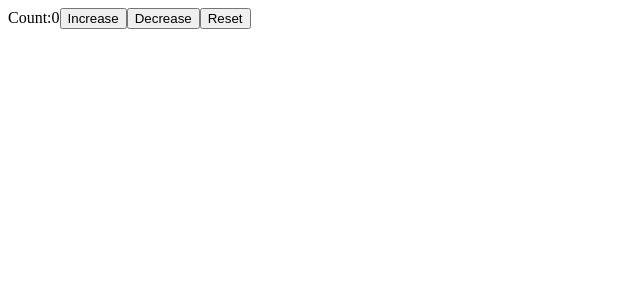
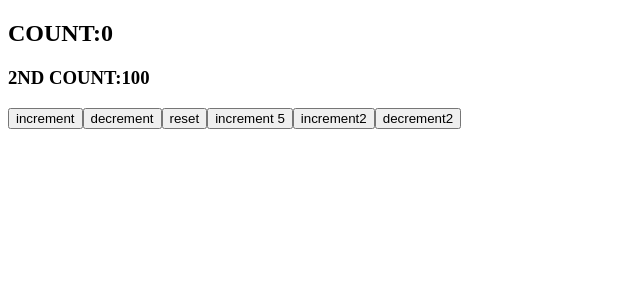
Before and after one commit to sammyyaws/react-tutorials, a React (Create React App) app: page / in a window 1280 px wide. Shown: the top 300 px of the page, without its empty margins (0-640 px from the left). Built offline with nearby package versions, Linux system fonts and the light colour scheme.

Commit message:
Update:working with complex state management with the useReducer, setting the state as an object and the action to as object

```diff
--- a/src/App.js
+++ b/src/App.js
@@ -11,8 +11,7 @@
 import DataFetch from "./components/DataFetchHook";
 import PassTheme from "./components/PassTheme";
 import UseReduceCounter from "./components/useReduceCounter";
-
-
+import ReducerCounter2 from "./useReducerComplex";
 
 
 
@@ -24,7 +23,15 @@
 
   return (
     <div className="App">
-<UseReduceCounter/>
+
+<ReducerCounter2/>
+
+
+
+
+
+
+{/* <UseReduceCounter/> */}
 
 
 
--- /dev/null
+++ b/src/useReducerComplex.js
@@ -0,0 +1,47 @@
+import React,{useReducer} from 'react'
+
+
+const initialState={
+    first:0,
+    second:100
+}
+const reducer=(state,action)=>{
+    switch(action.type){
+        case 'increment':
+            return {... state,first:state.first+action.value};
+        case'decrement':
+           return{...state, first:state.first-action.value};
+           case 'increment2':
+            return {...state, second:state.second+action.value};
+        case'decrement2':
+           return{...state,second:state.second-action.value};
+        case 'reset':
+          return initialState;
+        default:
+            return state;
+    }
+
+
+
+
+
+}
+function ReducerCounter2 (){
+const[count,dispatch]=useReducer(reducer,initialState)
+    return(
+        <div>
+            <h2>COUNT:{count.first}</h2>
+            <h3>2ND COUNT:{count.second}</h3>
+            <button onClick={()=>dispatch({type:"increment", value:1})}> increment</button>
+            <button onClick={()=>dispatch({type:"decrement", value:1})}> decrement</button>
+            <button onClick={()=>dispatch({type:"reset"})}> reset</button>
+            <button onClick={()=>dispatch({type:"increment", value:5})}> increment 5</button>
+{/*  different state control*/}
+            <button onClick={()=>dispatch({type:"increment2", value:100})}> increment2</button>
+            <button onClick={()=>dispatch({type:"decrement2", value:100})}> decrement2</button>
+
+
+    </div>
+    )
+}
+export default ReducerCounter2;
```
